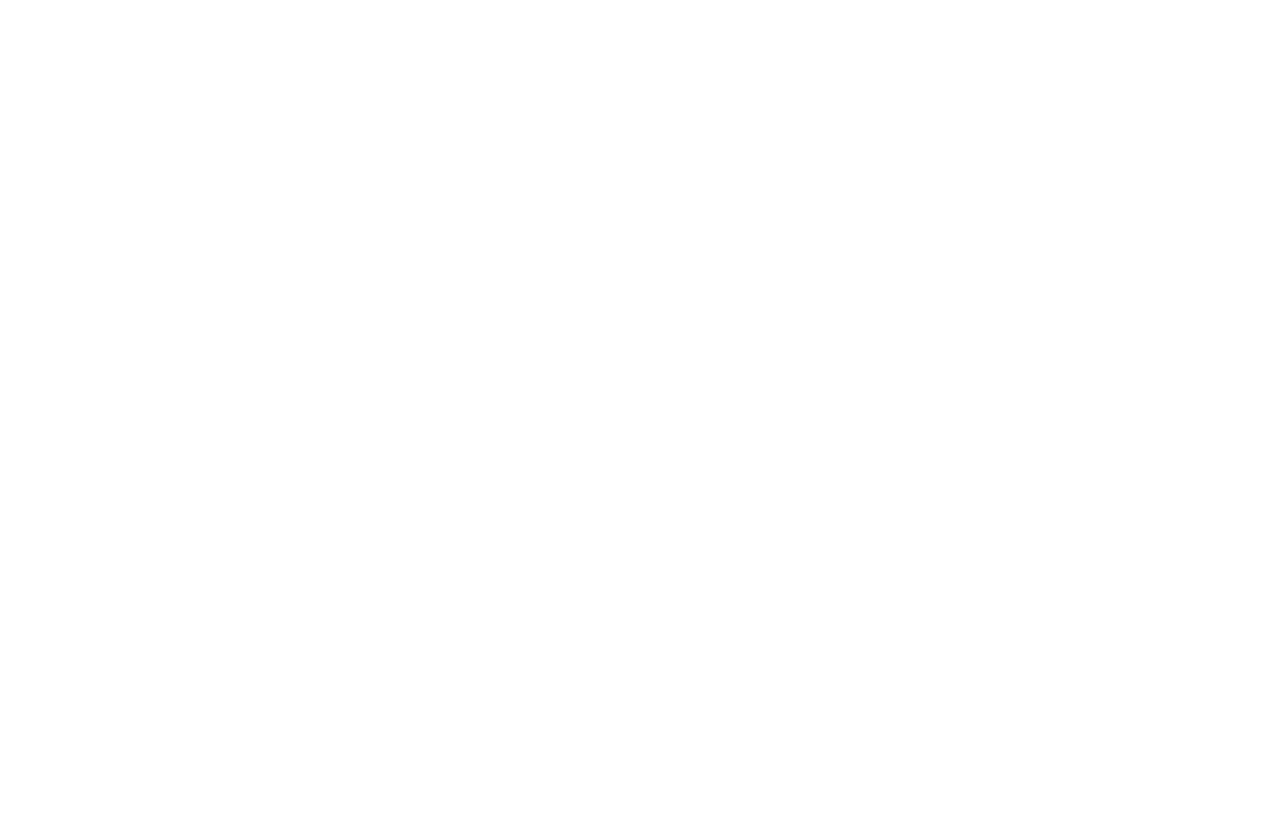
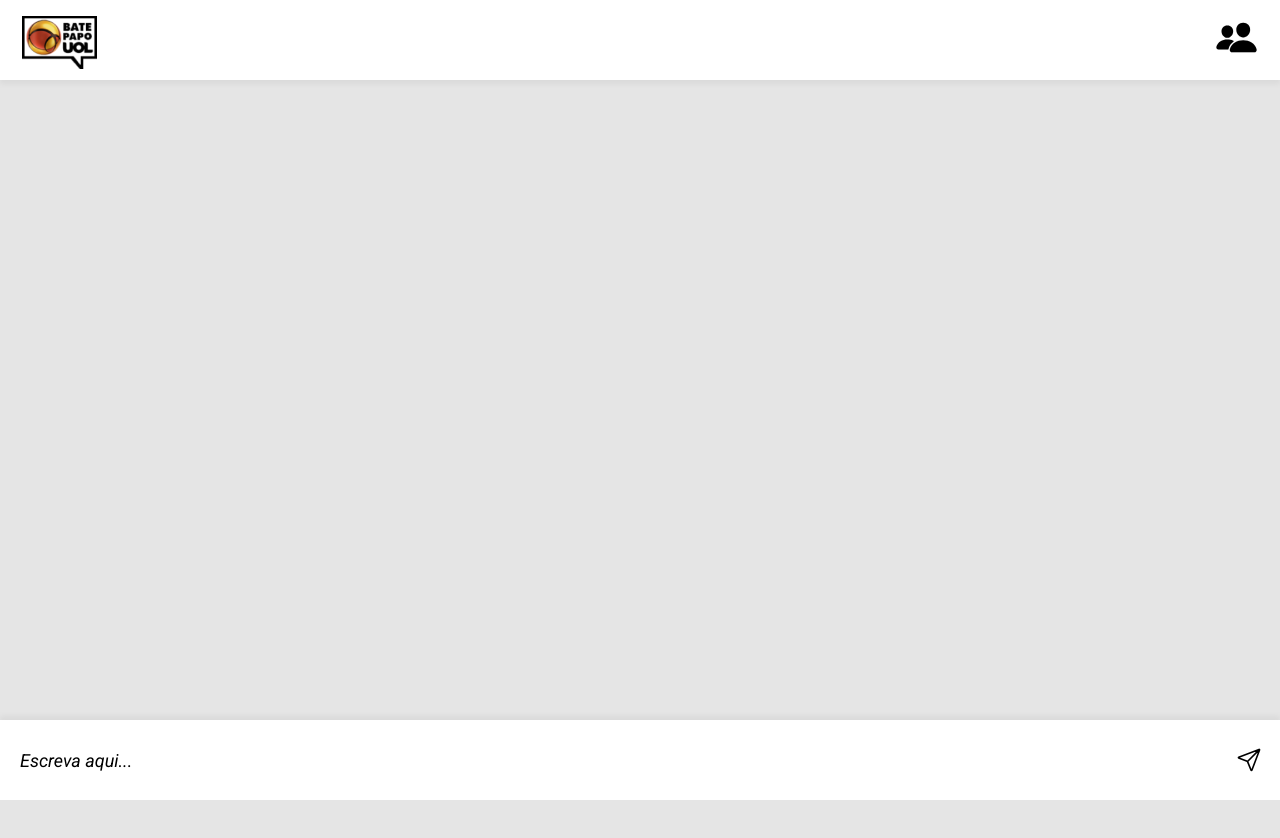
Before and after one commit to lRakan/Projeto_05_batePapoUOL, a plain HTML site: page index.html in a window 1280 px wide. Before the commit the page ends 800 px from the top, so only its background shows below. Drawn offline with nearby package versions, Linux system fonts and the light colour scheme.

Commit message:
html quase pronto e css base feito

```diff
--- a/index.html
+++ b/index.html
@@ -5,8 +5,31 @@
     <meta http-equiv="X-UA-Compatible" content="IE=edge">
     <meta name="viewport" content="width=device-width, initial-scale=1.0">
     <title>Bate-Papo UOL</title>
+    <link rel="stylesheet" href="reset.css">
+    <script type="module" src="https://unpkg.com/ionicons@5.4.0/dist/ionicons/ionicons.esm.js"></script>
+    <script nomodule="" src="https://unpkg.com/ionicons@5.4.0/dist/ionicons/ionicons.js"></script>
+    <link rel="preconnect" href="https://fonts.googleapis.com">
+    <link rel="preconnect" href="https://fonts.gstatic.com" crossorigin>
+    <link href="https://fonts.googleapis.com/css2?family=Roboto:ital,wght@0,100;0,300;0,400;0,500;0,700;0,900;1,100;1,300;1,400;1,500;1,700;1,900&display=swap" rel="stylesheet">
+    <link rel="stylesheet" href="style.css">
 </head>
 <body>
-
+    <section class="main-page">
+        <header>
+            <div class="header-container">
+                <img src="Images/logo 1.png" alt="logo" class="logo">
+                <ion-icon name="people" classe="people"></ion-icon>
+            </div>
+        </header>
+        <main></main>
+        <footer>
+            <div class="footer-container">
+                <input id="message-input" type="text" placeholder="Escreva aqui...">
+                <ion-icon id="send-button" name="paper-plane-outline" class="paper-plane"></ion-icon>
+            </div>
+        </footer>
+    </section>
+    <script src="https://cdn.jsdelivr.net/npm/axios/dist/axios.min.js"></script>
+    <script src="scripts.js"></script>
 </body>
 </html>
--- a/style.css
+++ b/style.css
@@ -0,0 +1,92 @@
+* {
+    box-sizing: border-box;
+}
+
+body {
+    background-color: #e5e5e5;
+}
+
+header {
+    display: flex;
+    align-items: center;
+    position: fixed;
+    left: 0px;
+    top: 0px;
+    height: 80px;
+    width: 100%;
+    background-color: #ffffff;
+    box-shadow: 0px 4px 6px rgba(0, 0, 0, 0.05);
+    z-index: 2;
+}
+
+header .header-container {
+    position: fixed;
+    left: 22px;
+    right: 22px;
+    top: 16px;
+    bottom: 11px;
+    display: flex;
+    justify-content: space-between;
+    font-size: 43px;
+}
+
+header .logo {
+    height: 53px;
+}
+
+main {
+    position: absolute;
+    left: 0px;
+    top: 80px;
+    bottom: 80px;
+    height: 100%;
+    width: 100%;
+    background-color: #e5e5e5;
+    overflow-y: hidden;
+    overflow-y: scroll;
+}
+
+footer {
+    position: fixed;
+    left: 0px;
+    bottom: 0px;
+    height: 80px;
+    width: 100%;
+    background-color: #ffffff;
+    box-shadow: 0px -4px 6px rgba(0, 0, 0, 0.05);
+    font-size: 26px;
+}
+
+footer .footer-container {
+    position: absolute;
+    display: flex;
+    justify-content: space-between;
+    align-items: center;
+    left: 18px;
+    right: 18px;
+    top: 25px;
+    bottom: 25px;
+}
+
+input {
+    height: 30px;
+    width: 75%;
+    font-family: Roboto;
+    font-style: italic;
+    font-weight: normal;
+    font-size: 18px;
+    line-height: 21px;
+    display: flex;
+    align-items: center;
+    color: #000000;
+    outline: none;
+    border: none;
+}
+
+input::placeholder {
+    font-family: Roboto;
+    font-style: italic;
+    font-weight: 400;
+    font-size: 18px;
+    color: #000000;
+}
```
Also changed, not shown: Images/logo 1.png (added).
